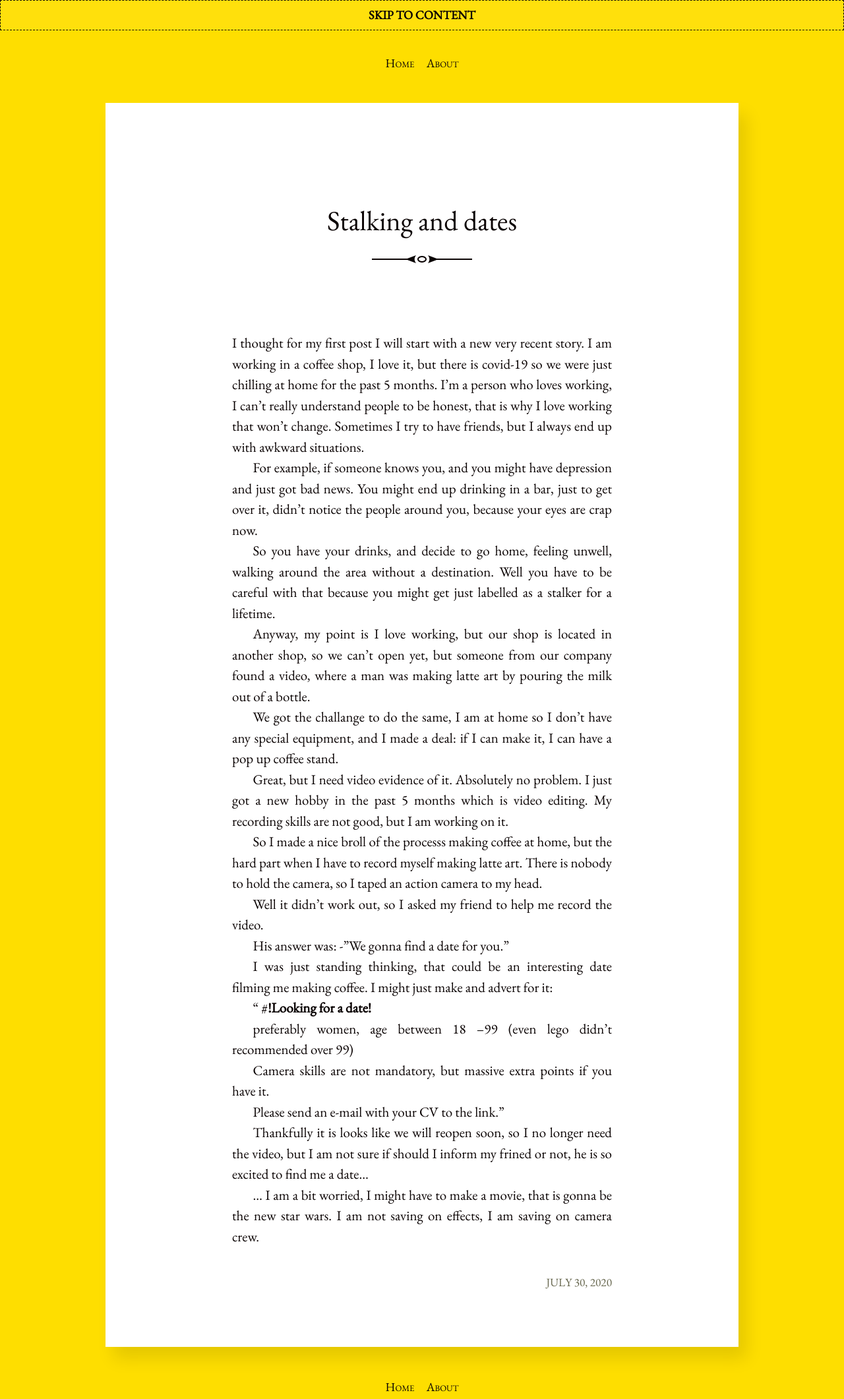
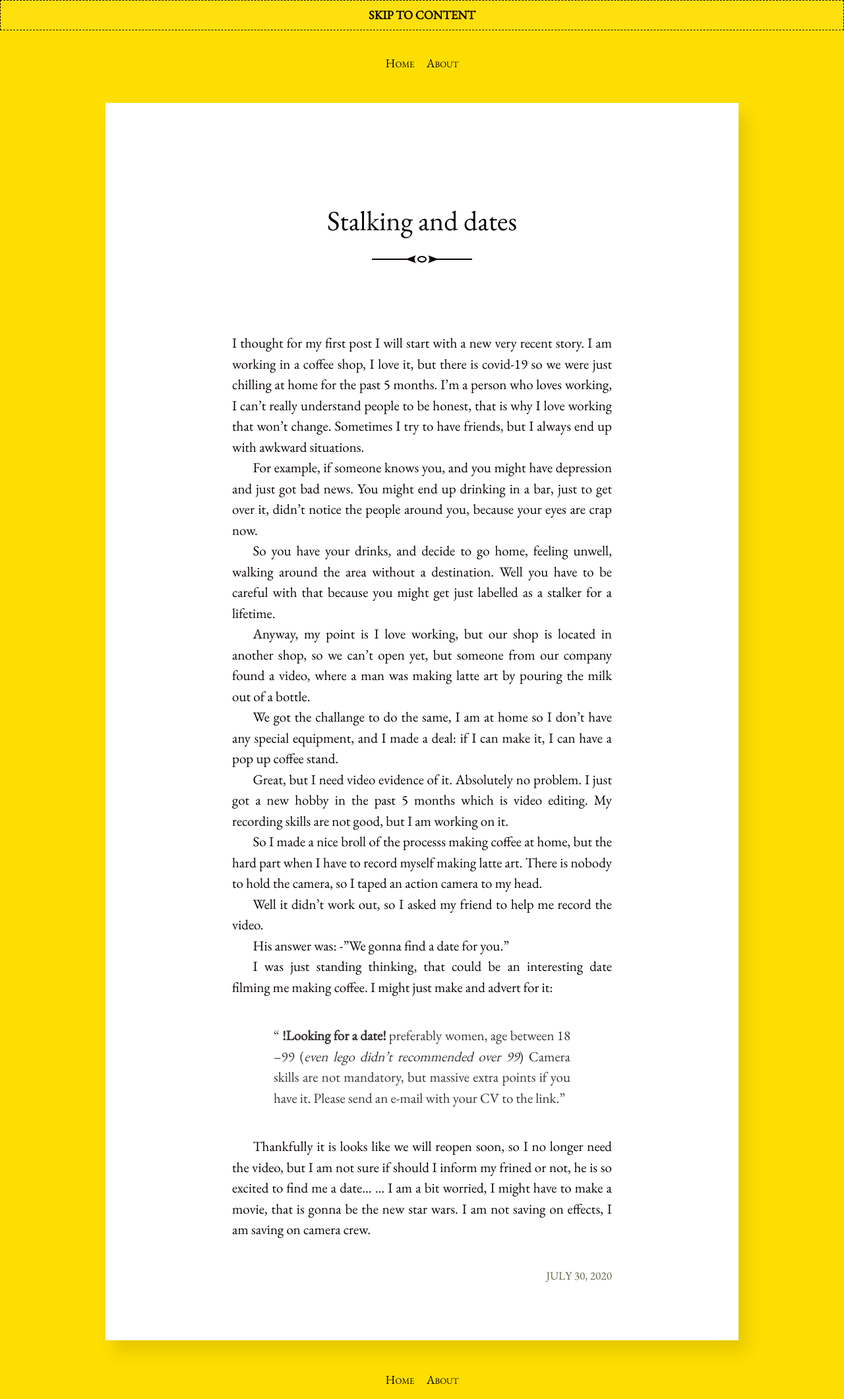
Before and after one commit to piratekex/blog_test2, a Jekyll site: the page built from _posts/2020-07-30-Stalking-and-dates.md, in a window 1280 px wide. Shown: the whole page at 66% size. Built offline with Jekyll 4.4.1, drawn with Linux system fonts in a browser that asks for light colours.

```diff
--- a/_posts/2020-07-30-Stalking-and-dates.md
+++ b/_posts/2020-07-30-Stalking-and-dates.md
@@ -4,7 +4,6 @@ layout: post
 title: "Stalking and dates"
 
 ---
-
 
 I thought for my first post I will start with a new very recent story. I am working in a coffee shop, I love it, but there is covid-19 so we were just chilling at home for the past 5 months. I’m a person who loves working, I can’t really understand people to be honest, that is why I love working that won’t change. Sometimes I try to have friends, but I always end up with awkward situations.
 
@@ -26,14 +25,11 @@ His answer was: -”We gonna find a date for you.”
 
 I was just standing thinking, that could be an interesting date filming me making coffee. I might just make and advert for it:
 
-“ #**!Looking for a date!**
+> “ **!Looking for a date!**
+> preferably women, age between 18 –99 (*even lego didn’t recommended over 99*)
+> Camera skills are not mandatory, but massive extra points if you have it.
+> Please send an e-mail with your CV to the link.”
 
-preferably women, age between 18 –99 (even lego didn’t recommended over 99)
-
-Camera skills are not mandatory, but massive extra points if you have it.
-
-Please send an e-mail with your CV to the link.”
 
 Thankfully it is looks like we will reopen soon, so I no longer need the video, but I am not sure if should I inform my frined or not, he is so excited to find me a date...
-
 … I am a bit worried, I might have to make a movie, that is gonna be the new star wars. I am not saving on effects, I am saving on camera crew.
```
